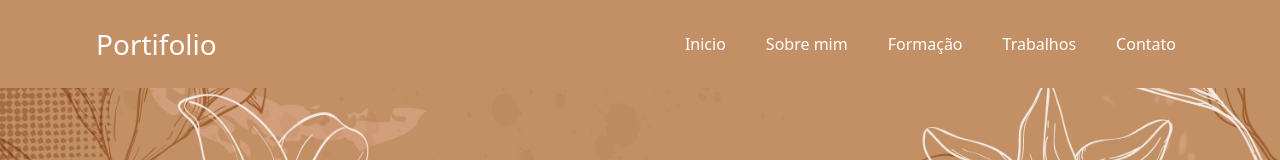
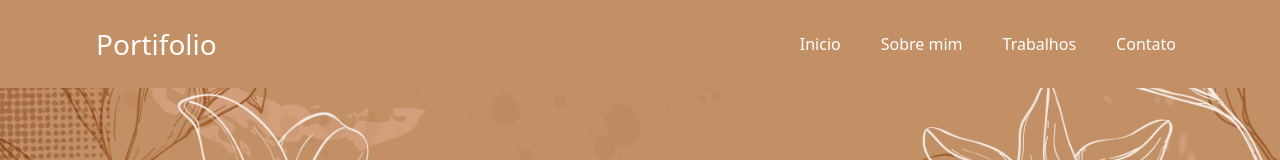
Before and after one commit to Antonio-Jr28/portifolio-isabelly-vitorino, a React (Create React App) app: page / in a window 1280 px wide. Shown: the top 160 px of the page. Built offline with nearby package versions, Linux system fonts and the light colour scheme.

Commit message:
removendo link de formacao

```diff
--- a/src/components/navbar/navbar.component.tsx
+++ b/src/components/navbar/navbar.component.tsx
@@ -7,7 +7,6 @@ export const Navbar = () => {
   const menuItems = [
     { label: "Inicio", link: "/" },
     { label: "Sobre mim", link: "/sobre" },
-    { label: "Formação", link: "/formacao" },
     { label: "Trabalhos", link: "/trabalhos" },
     { label: "Contato", link: "/contato" },
   ];
--- a/src/router/router.tsx
+++ b/src/router/router.tsx
@@ -9,7 +9,6 @@ export const MyRoutes = () => {
       <Routes>
         <Route path="/" element={<HomePage />} />
         <Route path="/sobre" element={<AboutUsPage />} />
-        <Route path="/formacao" element={"/formacao"} />
         <Route path="/trabalhos" element="/trabalhos" />
         <Route path="/contato" element="/contato" />
       </Routes>
```
